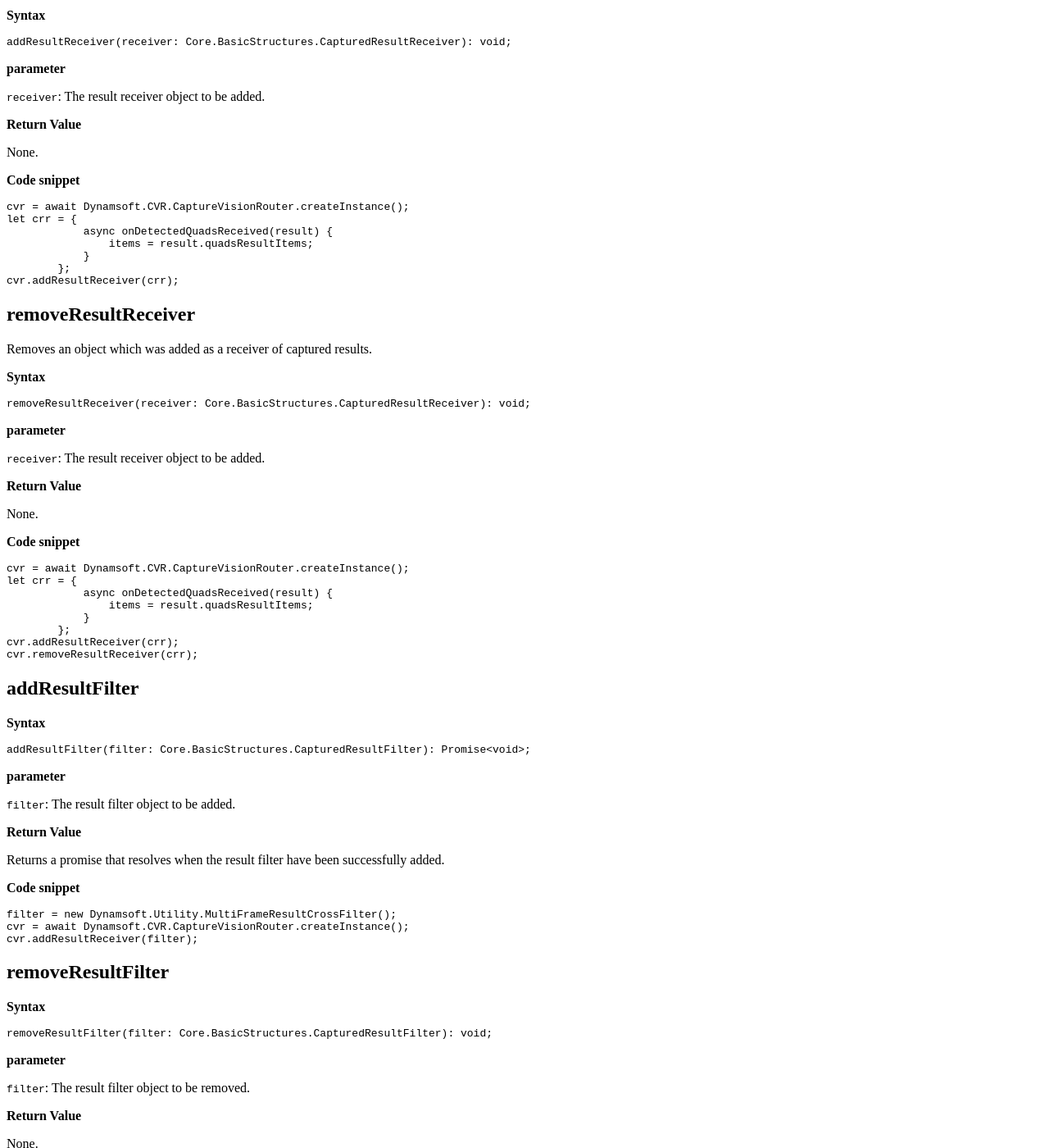
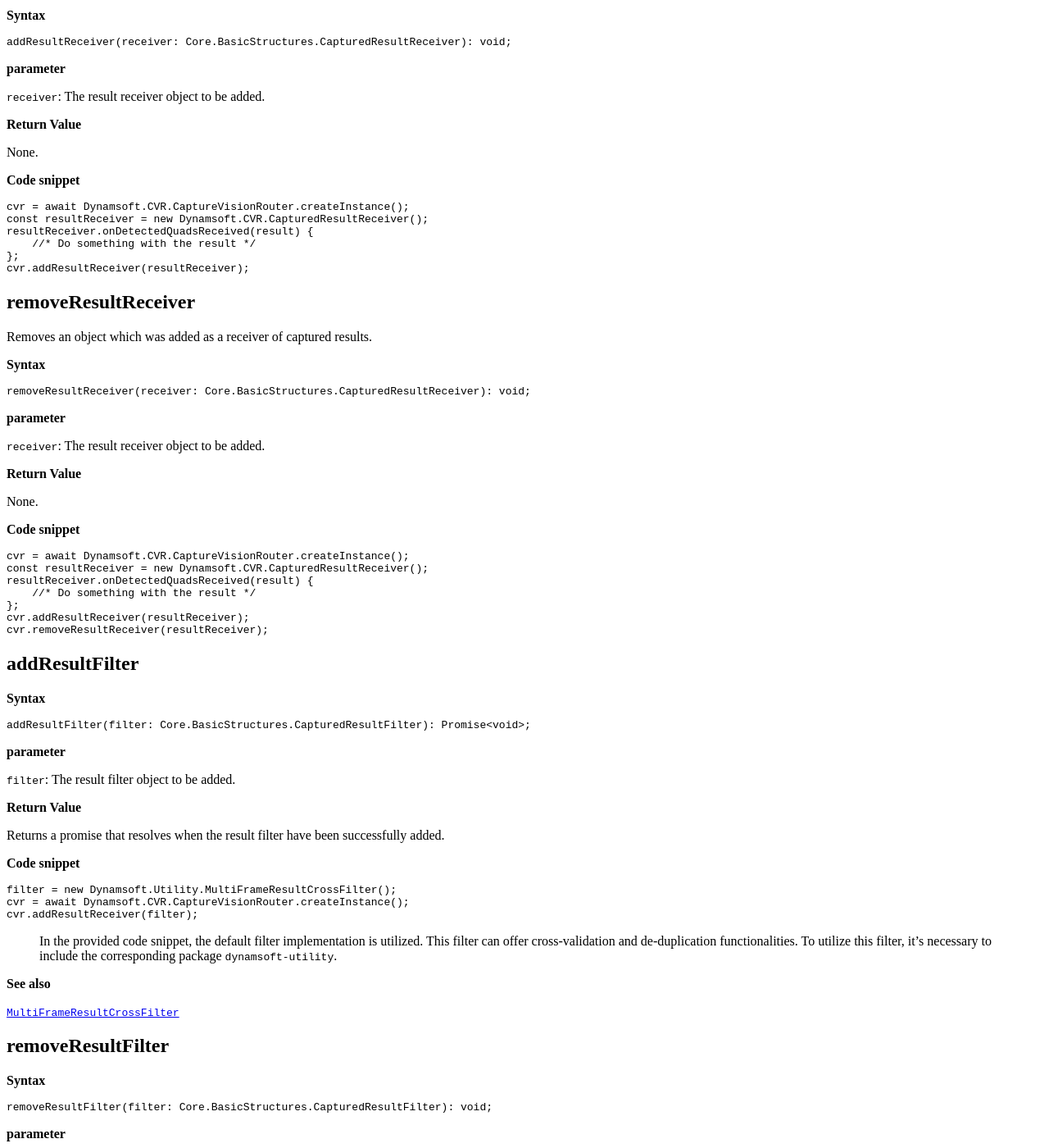
Before and after one commit to dynamsoft-docs/capture-vision-docs-js, a Jekyll site: the page built from programming/javascript/api-reference/capture-vision-router/multiple-file-processing.md, in a window 1280 px wide and 1400 px high, scrolled down 2658 px. Shown: the whole window at 82% size. Built offline with Jekyll 4.4.1, drawn with Linux system fonts in a browser that asks for light colours.

Commit message:
fix bugs

````diff
--- a/programming/javascript/api-reference/capture-vision-router/multiple-file-processing.md
+++ b/programming/javascript/api-reference/capture-vision-router/multiple-file-processing.md
@@ -219,12 +219,11 @@ None.
 
 ```javascript
 cvr = await Dynamsoft.CVR.CaptureVisionRouter.createInstance();
-let crr = {
-            async onDetectedQuadsReceived(result) {
-                items = result.quadsResultItems;
-            }
-        };
-cvr.addResultReceiver(crr);
+const resultReceiver = new Dynamsoft.CVR.CapturedResultReceiver();
+resultReceiver.onDetectedQuadsReceived(result) {
+    //* Do something with the result */
+};
+cvr.addResultReceiver(resultReceiver);
 ```
 
 ## removeResultReceiver
@@ -249,13 +248,12 @@ None.
 
 ```javascript
 cvr = await Dynamsoft.CVR.CaptureVisionRouter.createInstance();
-let crr = {
-            async onDetectedQuadsReceived(result) {
-                items = result.quadsResultItems;
-            }
-        };
-cvr.addResultReceiver(crr);
-cvr.removeResultReceiver(crr);
+const resultReceiver = new Dynamsoft.CVR.CapturedResultReceiver();
+resultReceiver.onDetectedQuadsReceived(result) {
+    //* Do something with the result */
+};
+cvr.addResultReceiver(resultReceiver);
+cvr.removeResultReceiver(resultReceiver);
 ```
 
 ## addResultFilter
@@ -281,6 +279,12 @@ filter = new Dynamsoft.Utility.MultiFrameResultCrossFilter();
 cvr = await Dynamsoft.CVR.CaptureVisionRouter.createInstance();
 cvr.addResultReceiver(filter);
 ```
+
+> In the provided code snippet, the default filter implementation is utilized. This filter can offer cross-validation and de-duplication functionalities. To utilize this filter, it's necessary to include the corresponding package `dynamsoft-utility`.
+
+**See also**
+
+[`MultiFrameResultCrossFilter`](https://www.dynamsoft.com/capture-vision/docs/web/programming/javascript/api-reference/utility/multi-frame-result-cross-filter.html?product=ddn&repoType=web)
 
 ## removeResultFilter
 
````
Also changed, not shown: other parts of programming/javascript/api-reference/capture-vision-router/multiple-file-processing.md (+1 -1 lines), programming/javascript/api-reference/capture-vision-router/settings.md (+6 -6 lines), programming/javascript/api-reference/capture-vision-router/single-file-processing.md (+3 -3 lines).
